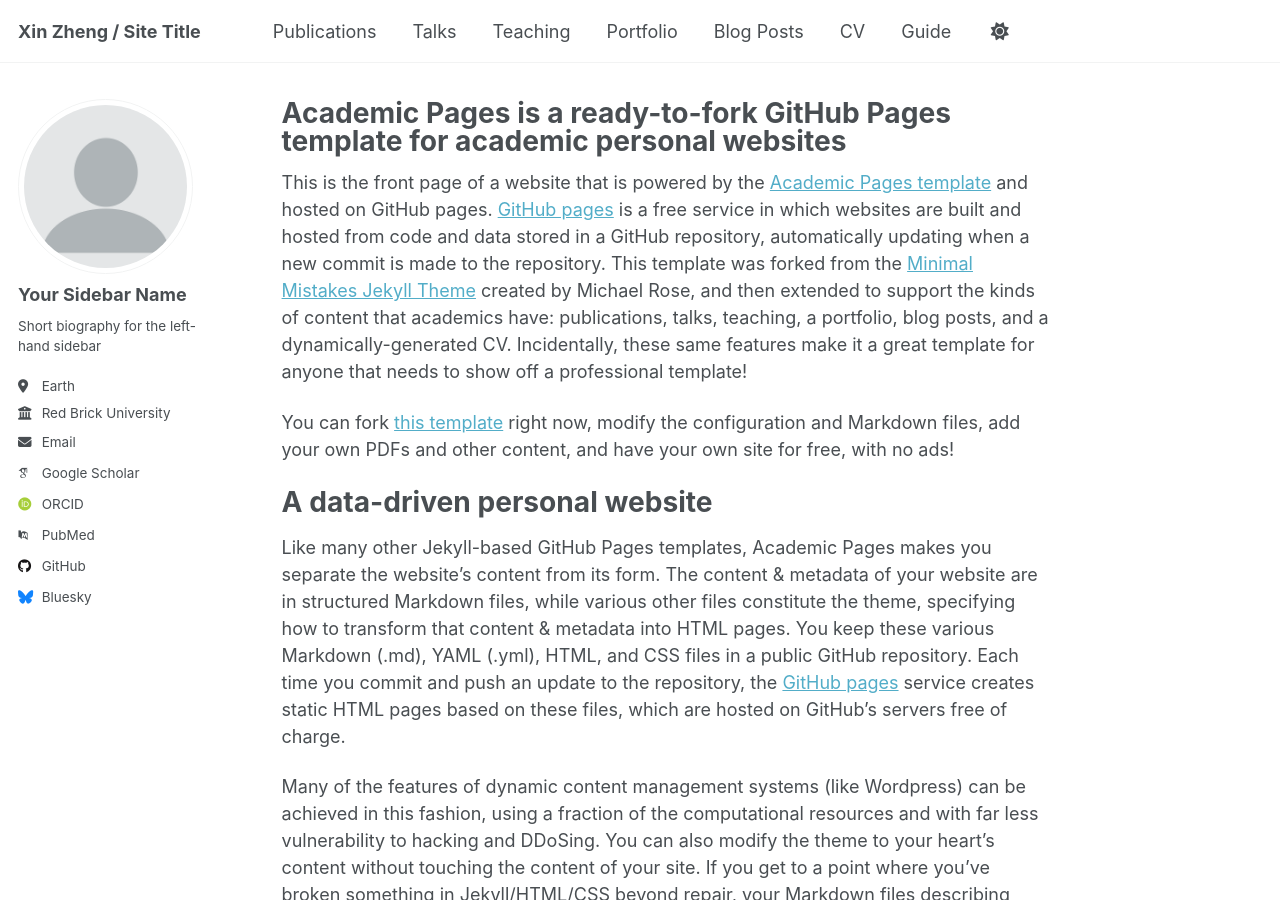
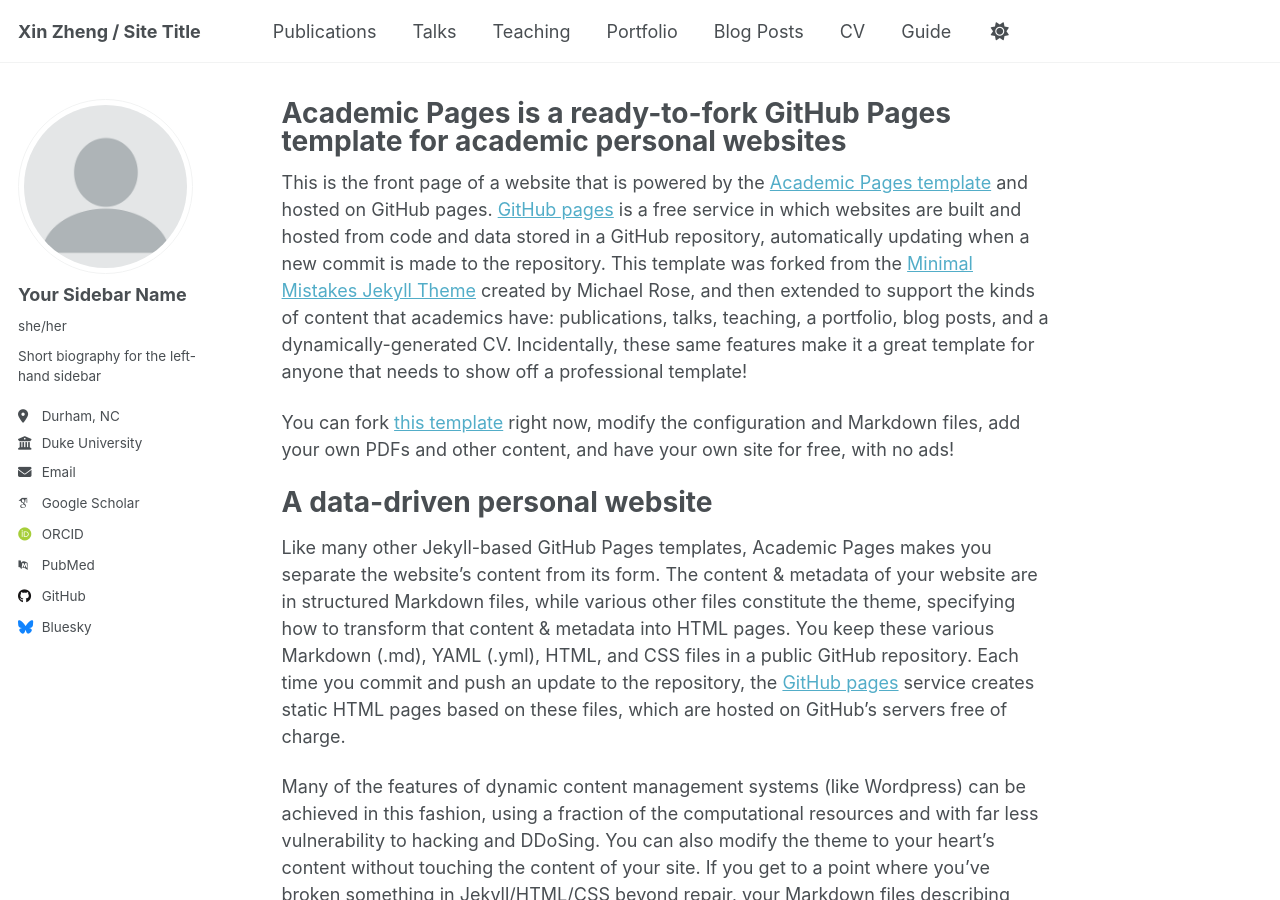
Before and after one commit to Xin-Lyra-Zheng/xin-lyra-zheng.github.io, a Jekyll site: the page built from _pages/about.md, in a window 1280 px wide and 900 px high. Built offline with Jekyll 4.4.1, drawn with Linux system fonts in a browser that asks for light colours; some web fonts are replaced; a script that is not in the unit is left out.

Commit message:
Update author information in _config.yml

```diff
--- a/_config.yml
+++ b/_config.yml
@@ -25,12 +25,12 @@ author:
   # Biographic information
   avatar           : "profile.png"
   name             : "Your Sidebar Name"
-  pronouns         : # example: "she/her"
+  pronouns         : "she/her"
   bio              : "Short biography for the left-hand sidebar"
-  location         : "Earth"
-  employer         : "Red Brick University"
+  location         : "Durham, NC"
+  employer         : "Duke University"
   uri              : # URL
-  email            : "none@example.org"
+  email            : "xin.zheng@duke.edu"
 
   # Academic websites
   academia         : # URL
```
